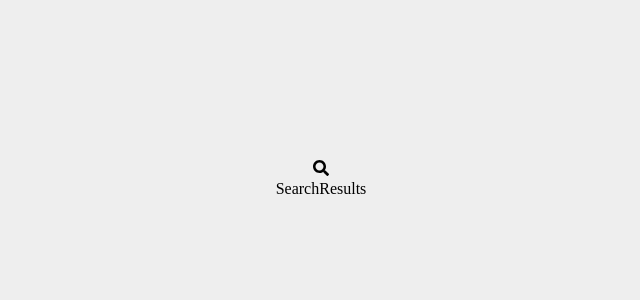
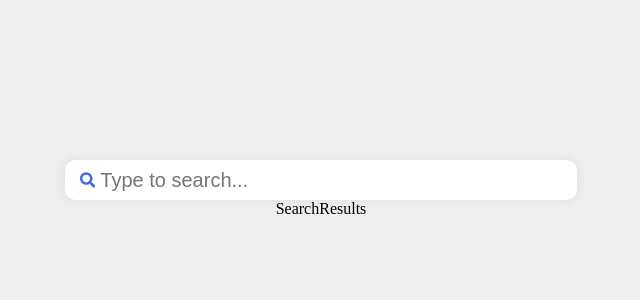
Before and after one commit to Doheera-kosi/React-Search-Bar, a React (Vite) app: page / in a window 1280 px wide. Shown: the top 300 px of the page, without its empty margins (319-959 px from the left). Built offline with nearby package versions, Linux system fonts and the light colour scheme.

Commit message:
Add searchbar styles

```diff
--- /dev/null
+++ b/src/components/SearchBar.css
@@ -0,0 +1,27 @@
+.input-wrapper {
+  background: #fff;
+  width: 100%;
+  height: 2.5rem;
+  border-radius: 10px;
+  padding: 0 15px;
+  box-shadow: 0 0 8px #ddd;
+  display: flex;
+  align-items: center;
+}
+
+input {
+  background-color: transparent;
+  border: none;
+  height: 100%;
+  font-size: 1.25rem;
+  width: 100%;
+  margin-left: 5px;
+}
+
+input:focus {
+  outline: none;
+}
+
+#search-icon {
+  color: royalblue;
+}
--- a/src/components/SearchBar.jsx
+++ b/src/components/SearchBar.jsx
@@ -1,10 +1,12 @@
 import React from 'react'
 import {FaSearch} from 'react-icons/fa'
+import "./SearchBar.css"
 
 const SearchBar = () => {
   return (
     <div className='input-wrapper'>
       <FaSearch id='search-icon'/>
+      <input type="text" name="" id="" placeholder='Type to search...'/>
     </div>
   )
 }
```
